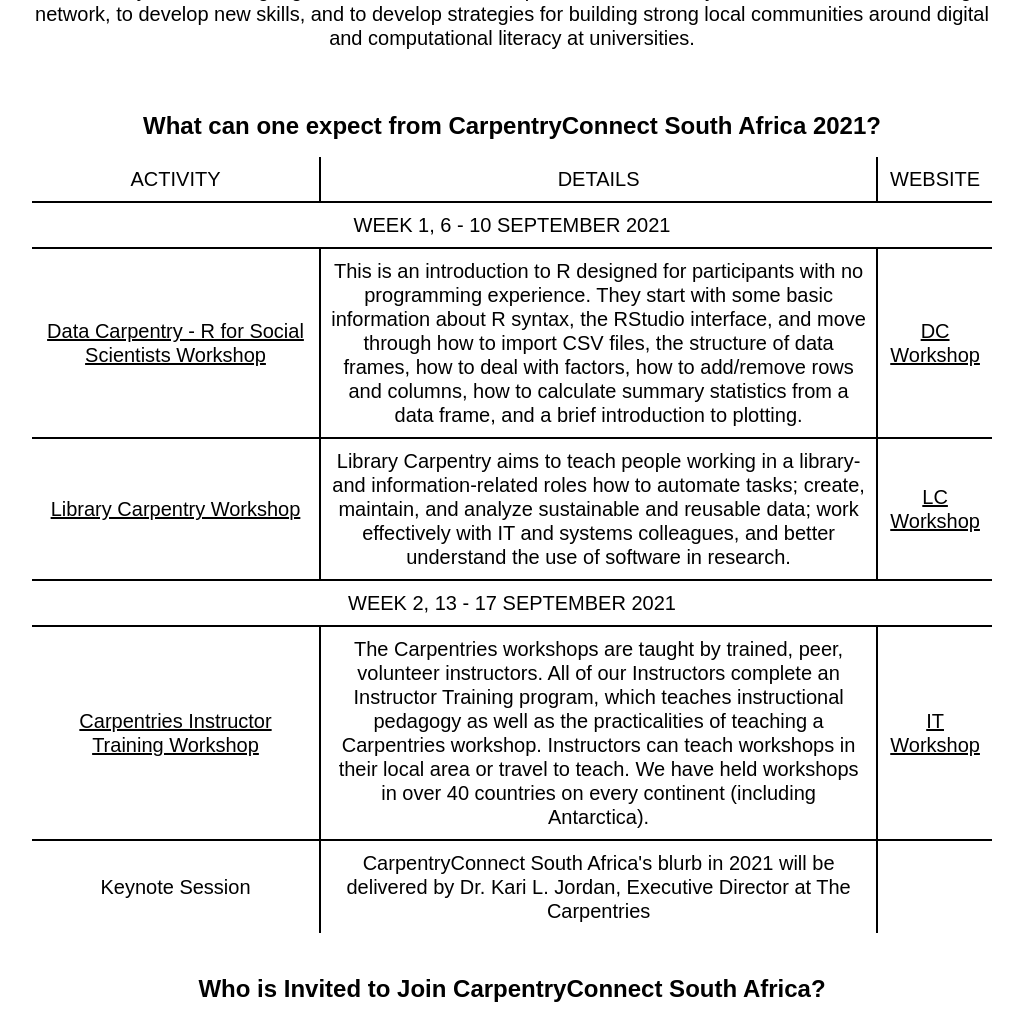
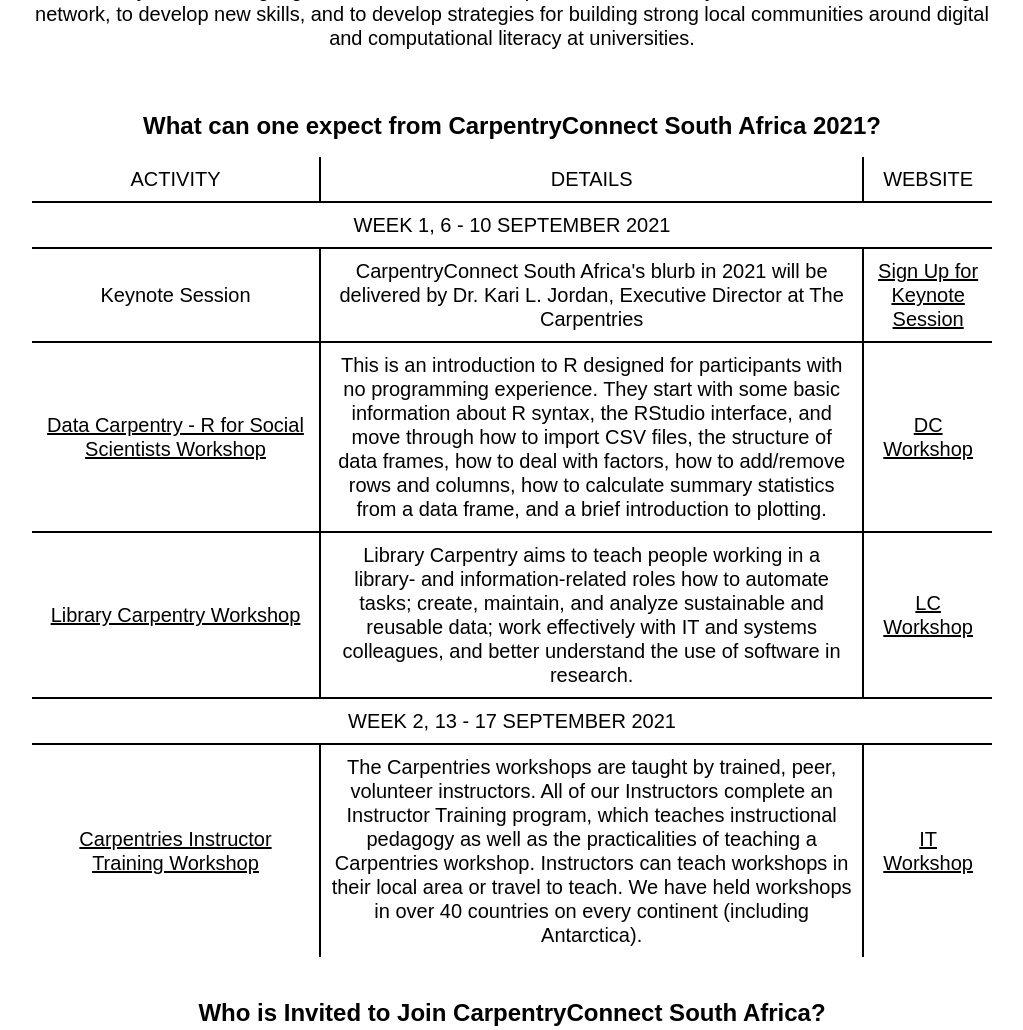
Before and after one commit to CarpentryConnect/za.carpentryconnect.org, a Jekyll site: the page built from index.html, in a window 1280 px wide and 1400 px high, scrolled down 1173 px, cut to the strip 0-1030 px from the top of the window. Shown: the whole strip, without its empty margins (128-1151 px from the left). Built offline with Jekyll 4.4.1, drawn with Linux system fonts in a browser that asks for light colours.

Commit message:
move Kari's keynote session to the top of the page

```diff
--- a/index.html
+++ b/index.html
@@ -31,6 +31,11 @@
           <td colspan=3><strong>WEEK 1, 6 - 10 SEPTEMBER 2021</strong></td>
         </tr>
         <tr>
+          <td >Keynote Session</td>
+          <td >CarpentryConnect South Africa's blurb in 2021 will be delivered by Dr. Kari L. Jordan, Executive Director at The Carpentries</td>
+          <td ><a href = "https://pad.carpentries.org/CCZA_Keynote">Sign Up for Keynote Session</a></td>
+        </tr>
+        <tr>
           <td width=30%><a href="https://datacarpentry.org/r-socialsci/" target="_blank">Data Carpentry - R for Social Scientists Workshop</a> </td>
           <td >This is an introduction to R designed for participants with no programming experience. They start with some basic information about R syntax, the RStudio interface, and move through how to import CSV files, the structure of data frames, how to deal with factors, how to add/remove rows and columns, how to calculate summary statistics from a data frame, and a brief introduction to plotting.</td>
           <td ><a href = "https://nwu-eresearch.github.io/2021-09-06-CCZA_DC_2021/">DC Workshop </a></td>
@@ -47,11 +52,6 @@
           <td ><a href="https://carpentries.org/become-instructor/" target="_blank">Carpentries Instructor Training Workshop</a></td>
           <td >The Carpentries workshops are taught by trained, peer, volunteer instructors. All of our Instructors complete an Instructor Training program, which teaches instructional pedagogy as well as the practicalities of teaching a Carpentries workshop. Instructors can teach workshops in their local area or travel to teach. We have held workshops in over 40 countries on every continent (including Antarctica).</td>
           <td ><a href = "https://nwu-eresearch.github.io/2021-09-13-ttt-CarpentryConnect/">IT Workshop </a></td>
-        </tr>
-        <tr>
-          <td >Keynote Session</td>
-          <td >CarpentryConnect South Africa's blurb in 2021 will be delivered by Dr. Kari L. Jordan, Executive Director at The Carpentries</td>
-          <td ></td>
         </tr>
       </tbody>
     </table>
```
